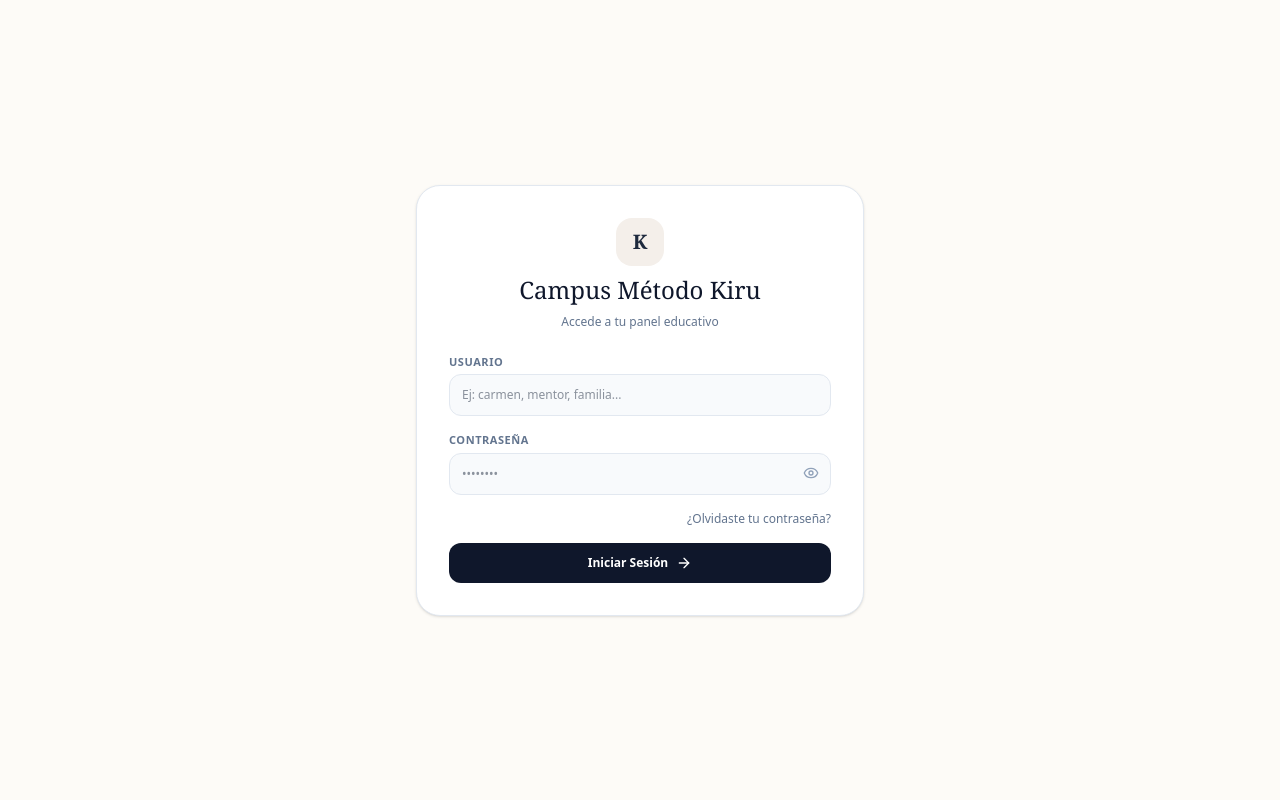
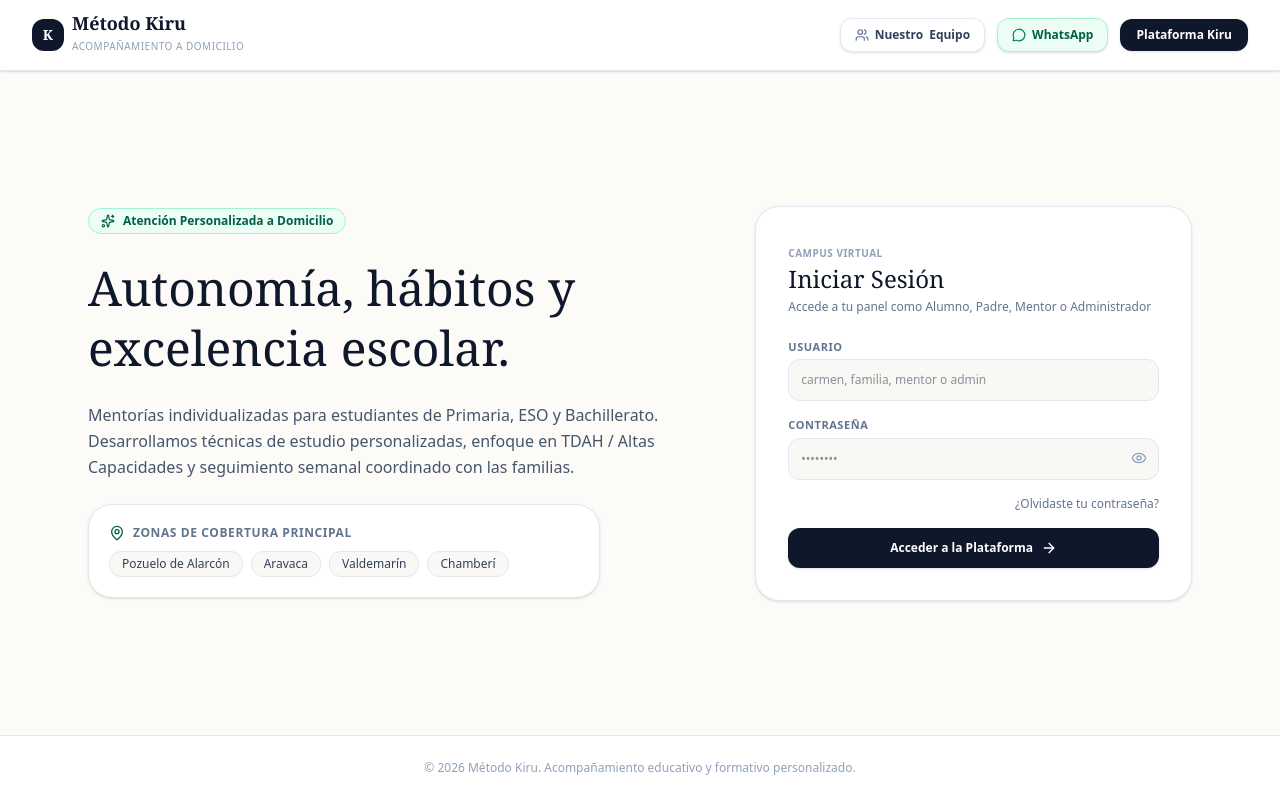
Before and after one commit to silvia051206-droid/campus-kiru, a Next.js app: page / in a window 1280 px wide. Built offline with nearby package versions, Linux system fonts and the light colour scheme.

Commit message:
feat: sprint 2 completo - seo local, catalogo equipo, panel admin y mejoras de plataforma

```diff
--- a/app/layout.tsx
+++ b/app/layout.tsx
@@ -1,29 +1,40 @@
 import type { Metadata } from "next";
-import { Geist, Geist_Mono } from "next/font/google";
 import "./globals.css";
 
-const geistSans = Geist({
-  variable: "--font-geist-sans",
-  subsets: ["latin"],
-});
-
-const geistMono = Geist_Mono({
-  variable: "--font-geist-mono",
-  subsets: ["latin"],
-});
-
 export const metadata: Metadata = {
-  title: "Create Next App",
-  description: "Generated by create next app",
+  title: "Método Kiru | Mentoría Educativa y Técnicas de Estudio a Domicilio",
+  description:
+    "Mentoría pedagógica, autonomía y apoyo escolar personalizado a domicilio en Pozuelo de Alarcón, Aravaca, Valdemarín y Chamberí. Desarrollo de hábitos y técnicas de estudio.",
+  keywords: [
+    "Método Kiru",
+    "mentoría educativa Madrid",
+    "clases particulares Pozuelo",
+    "apoyo escolar Aravaca",
+    "técnicas de estudio Valdemarín",
+    "profesor particular Chamberí",
+    "autonomía escolar",
+    "TDAH AACC Madrid"
+  ],
+  authors: [{ name: "Método Kiru" }],
+  openGraph: {
+    title: "Método Kiru | Mentoría y Autonomía Escolar a Domicilio",
+    description:
+      "Acompañamiento pedagógico personalizado en Madrid Noroeste (Pozuelo, Aravaca, Valdemarín y Chamberí).",
+    locale: "es_ES",
+    type: "website"
+  }
 };
 
-export default function RootLayout({ children }: LayoutProps<"/">) {
+export default function RootLayout({
+  children,
+}: {
+  children: React.ReactNode;
+}) {
   return (
-    <html
-      lang="en"
-      className={`${geistSans.variable} ${geistMono.variable} h-full antialiased`}
-    >
-      <body className="min-h-full flex flex-col">{children}</body>
+    <html lang="es">
+      <body className="bg-[#FDFBF7] text-slate-800 antialiased selection:bg-slate-200">
+        {children}
+      </body>
     </html>
   );
 }
--- a/app/page.tsx
+++ b/app/page.tsx
@@ -2,7 +2,8 @@
 
 import { useState } from "react";
 import { useRouter } from "next/navigation";
-import { Eye, EyeOff, KeyRound, ArrowRight, X } from "lucide-react";
+import Link from "next/link";
+import { Eye, EyeOff, KeyRound, ArrowRight, X, MessageCircle, Users, MapPin, Sparkles } from "lucide-react";
 
 interface UserAccount {
   name: string;
@@ -18,7 +19,7 @@ const DEFAULT_USERS: UserAccount[] = [
   { name: "Administrador General", username: "admin", password: "admin123", role: "admin" },
 ];
 
-export default function LoginPage() {
+export default function HomePage() {
   const router = useRouter();
   const [username, setUsername] = useState("");
   const [password, setPassword] = useState("");
@@ -29,6 +30,8 @@ export default function LoginPage() {
   const [recoverFullName, setRecoverFullName] = useState("");
   const [recoveredPass, setRecoveredPass] = useState<string | null>(null);
   const [recoverError, setRecoverError] = useState("");
+
+  const whatsappMessage = encodeURIComponent("Hola, me gustaría más información sobre Método Kiru");
 
   const handleLogin = (e: React.FormEvent) => {
     e.preventDefault();
@@ -86,14 +89,88 @@ export default function LoginPage() {
   };
 
   return (
-    <div className="min-h-screen bg-[#FDFBF7] flex items-center justify-center p-4 font-sans text-slate-800">
-      <div className="w-full max-w-md bg-white rounded-3xl p-8 border border-slate-200 shadow-sm space-y-6">
-        <div className="text-center space-y-2">
-          <div className="w-12 h-12 mx-auto rounded-2xl bg-[#F4EFEA] flex items-center justify-center text-slate-800 font-serif font-bold text-xl">
+    <div className="min-h-screen bg-[#FDFBF7] text-slate-800 font-sans flex flex-col justify-between">
+      {/* Barra de navegación superior limpia */}
+      <header className="bg-white/90 backdrop-blur-sm border-b border-slate-200 px-4 sm:px-8 py-3.5 flex items-center justify-between sticky top-0 z-30 shadow-sm">
+        <div className="flex items-center gap-2">
+          <div className="w-8 h-8 rounded-xl bg-slate-900 text-white flex items-center justify-center font-serif font-bold text-sm">
             K
           </div>
-          <h1 className="text-2xl font-serif text-slate-900">Campus Método Kiru</h1>
-          <p className="text-xs text-slate-500">Accede a tu panel educativo</p>
+          <div>
+            <span className="font-serif text-lg text-slate-900 font-bold block leading-none">Método Kiru</span>
+            <span className="text-[10px] text-slate-400 uppercase tracking-wider">Acompañamiento a Domicilio</span>
+          </div>
+        </div>
+
+        <div className="flex items-center gap-2 sm:gap-3">
+          <Link
+            href="/equipo"
+            className="flex items-center gap-1.5 px-3.5 py-2 rounded-xl border border-slate-200 bg-white text-xs font-semibold text-slate-700 hover:bg-slate-50 transition shadow-sm"
+          >
+            <Users className="w-3.5 h-3.5 text-slate-500" />
+            <span className="hidden sm:inline">Nuestro</span> Equipo
+          </Link>
+
+          <a
+            href={`https://wa.me/34600000000?text=${whatsappMessage}`}
+            target="_blank"
+            rel="noopener noreferrer"
+            className="flex items-center gap-1.5 px-3.5 py-2 rounded-xl border border-emerald-200 bg-emerald-50 text-xs font-semibold text-emerald-800 hover:bg-emerald-100 transition shadow-sm"
+          >
+            <MessageCircle className="w-3.5 h-3.5 text-emerald-700" />
+            <span>WhatsApp</span>
+          </a>
+
+          <a
+            href="#acceso-campus"
+            className="px-4 py-2 rounded-xl bg-slate-900 text-white text-xs font-semibold hover:bg-slate-800 transition shadow-sm"
+          >
+            Plataforma Kiru
+          </a>
+        </div>
+      </header>
+
+      {/* Contenido Principal */}
+      <main className="max-w-6xl mx-auto px-4 sm:px-6 py-10 sm:py-16 grid grid-cols-1 lg:grid-cols-12 gap-10 items-center">
+
+        {/* Información de Cobertura y Metodología */}
+        <div className="lg:col-span-7 space-y-6">
+          <div className="inline-flex items-center gap-2 px-3 py-1 rounded-full bg-emerald-50 border border-emerald-200 text-emerald-800 text-xs font-semibold">
+            <Sparkles className="w-3.5 h-3.5" />
+            <span>Atención Personalizada a Domicilio</span>
+          </div>
+
+          <h1 className="text-3xl sm:text-5xl font-serif text-slate-900 leading-tight">
+            Autonomía, hábitos y excelencia escolar.
+          </h1>
+
+          <p className="text-sm sm:text-base text-slate-600 leading-relaxed max-w-xl">
+            Mentorías individualizadas para estudiantes de Primaria, ESO y Bachillerato. Desarrollamos técnicas de estudio personalizadas, enfoque en TDAH / Altas Capacidades y seguimiento semanal coordinado con las familias.
+          </p>
+
+          {/* Cobertura de Zonas Noroeste y Chamberí */}
+          <div className="bg-white p-5 rounded-3xl border border-slate-200 shadow-sm space-y-2.5 max-w-lg">
+            <div className="flex items-center gap-2 text-xs font-bold uppercase tracking-wider text-slate-500">
+              <MapPin className="w-4 h-4 text-emerald-800" />
+              <span>Zonas de Cobertura Principal</span>
+            </div>
+            <div className="flex flex-wrap gap-2 text-xs font-medium text-slate-700">
+              {["Pozuelo de Alarcón", "Aravaca", "Valdemarín", "Chamberí"].map((zone) => (
+                <span key={zone} className="px-3 py-1 bg-[#FAF8F5] border border-slate-200 rounded-xl">
+                  {zone}
+                </span>
+              ))}
+            </div>
+          </div>
+        </div>
+
+        {/* Tarjeta de Acceso al Campus */}
+        <div id="acceso-campus" className="lg:col-span-5">
+          <div className="w-full bg-white rounded-3xl p-7 sm:p-8 border border-slate-200 shadow-sm space-y-6">
+            <div className="space-y-1">
+              <span className="text-[10px] font-bold uppercase tracking-wider text-slate-400">Campus Virtual</span>
+              <h2 className="text-2xl font-serif text-slate-900">Iniciar Sesión</h2>
+              <p className="text-xs text-slate-500">Accede a tu panel como Alumno, Padre, Mentor o Administrador</p>
             </div>
 
             {error && (
@@ -111,8 +188,8 @@ export default function LoginPage() {
                   type="text"
                   value={username}
                   onChange={(e) => setUsername(e.target.value)}
-              placeholder="Ej: carmen, mentor, familia..."
-              className="w-full p-3 bg-[#F8FAFC] border border-slate-200 rounded-xl text-xs focus:outline-none focus:border-slate-800"
+                  placeholder="carmen, familia, mentor o admin"
+                  className="w-full p-3 bg-[#FAF8F5] border border-slate-200 rounded-xl text-xs focus:outline-none focus:border-slate-800 font-medium"
                   required
                 />
               </div>
@@ -127,7 +204,7 @@ export default function LoginPage() {
                     value={password}
                     onChange={(e) => setPassword(e.target.value)}
                     placeholder="••••••••"
-                className="w-full p-3 pr-10 bg-[#F8FAFC] border border-slate-200 rounded-xl text-xs focus:outline-none focus:border-slate-800"
+                    className="w-full p-3 pr-10 bg-[#FAF8F5] border border-slate-200 rounded-xl text-xs focus:outline-none focus:border-slate-800 font-medium"
                     required
                   />
                   <button
@@ -156,13 +233,20 @@ export default function LoginPage() {
 
               <button
                 type="submit"
-            className="w-full py-3 bg-slate-900 text-white rounded-xl text-xs font-semibold hover:bg-slate-800 transition flex items-center justify-center gap-2"
+                className="w-full py-3 bg-slate-900 text-white rounded-xl text-xs font-semibold hover:bg-slate-800 transition flex items-center justify-center gap-2 shadow-sm"
               >
-            <span>Iniciar Sesión</span>
+                <span>Acceder a la Plataforma</span>
                 <ArrowRight className="w-4 h-4" />
               </button>
             </form>
           </div>
+        </div>
+      </main>
+
+      {/* Pie de página */}
+      <footer className="border-t border-slate-200 bg-white py-6 text-center text-xs text-slate-400">
+        <p>© 2026 Método Kiru. Acompañamiento educativo y formativo personalizado.</p>
+      </footer>
 
       {/* Modal Recuperación */}
       {isRecoverOpen && (
@@ -179,16 +263,16 @@ export default function LoginPage() {
             </div>
 
             <p className="text-xs text-slate-500">
-              Escribe tu nombre y apellidos tal como fueron registrados.
+              Escribe tu nombre completo tal como está registrado (ej. Carmen Fernández).
             </p>
 
             <form onSubmit={handleRecover} className="space-y-3">
               <input
                 type="text"
-                placeholder="Ej: Carmen Fernández"
+                placeholder="Nombre y Apellidos"
                 value={recoverFullName}
                 onChange={(e) => setRecoverFullName(e.target.value)}
-                className="w-full p-3 bg-[#F8FAFC] border border-slate-200 rounded-xl text-xs focus:outline-none focus:border-slate-800"
+                className="w-full p-3 bg-[#FAF8F5] border border-slate-200 rounded-xl text-xs focus:outline-none focus:border-slate-800"
                 required
               />
 
@@ -208,7 +292,7 @@ export default function LoginPage() {
                 type="submit"
                 className="w-full py-2.5 bg-slate-900 text-white rounded-xl text-xs font-semibold hover:bg-slate-800 transition"
               >
-                Consultar Contraseña
+                Consultar
               </button>
             </form>
           </div>
```
Lines whose indentation alone changed are shown as unchanged.
